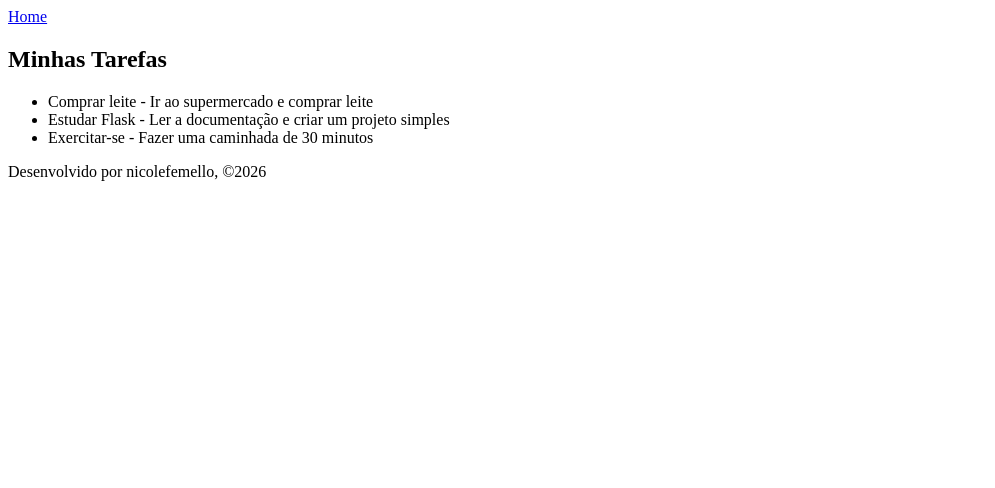
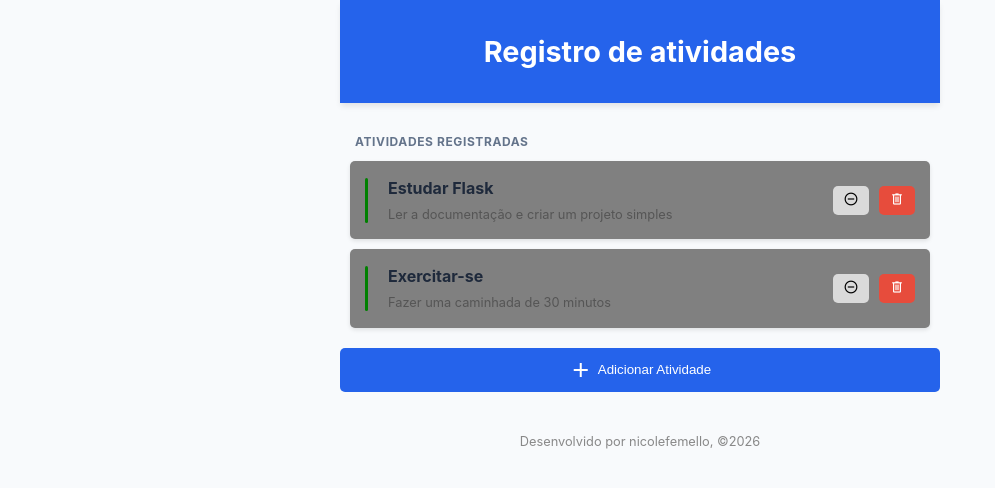
Before and after one commit to nicolefemello/flask, a Flask app: page / in a window 1280 px wide. Shown: the top 488 px of the page, without its empty margins (0-995 px from the left). Run offline with Flask 3, Linux system fonts and the light colour scheme.

Commit message:
feat: implement task management features with add, complete, and delete functionality

```diff
--- a/to do list/app.py
+++ b/to do list/app.py
@@ -1,16 +1,31 @@
-from flask import Flask, render_template
+from flask import Flask, render_template, request, redirect, url_for
+from scripts import tasks, add_task, update_task_status, delete_task
 
 app = Flask(__name__)
-
-tasks = [
-    {"id": 1, "title": "Comprar leite", "description": "Ir ao supermercado e comprar leite", "status": "Pendente"},
-    {"id": 2, "title": "Estudar Flask", "description": "Ler a documentação e criar um projeto simples", "status": "Em andamento"},
-    {"id": 3, "title": "Exercitar-se", "description": "Fazer uma caminhada de 30 minutos", "status": "Concluído"}
-]
 
 @app.route('/')
 def home():
     return render_template('index.html', tasks=tasks)
 
+@app.route('/add_task', methods=['GET', 'POST'])
+def add_task_page():
+    if request.method == 'POST':
+        title = request.form['title']
+        description = request.form['description']
+        add_task(title, description)
+        return redirect(url_for('home'))
+
+    return render_template('add_task.html')
+
+@app.route('/complete/<int:task_id>')
+def complete_task(task_id):
+    update_task_status(task_id)
+    return redirect(url_for('home'))
+
+@app.route('/delete/<int:task_id>')
+def delete_one_task(task_id):
+    delete_task(task_id)
+    return redirect(url_for('home'))
+
 if __name__ == '__main__':
     app.run(debug=True)
--- /dev/null
+++ b/to do list/scripts.py
@@ -0,0 +1,20 @@
+tasks = [
+    {"id": 1, "title": "Comprar leite", "description": "Ir ao supermercado e comprar leite", "status": "Pendente"},
+    {"id": 2, "title": "Estudar Flask", "description": "Ler a documentação e criar um projeto simples", "status": "Em andamento"},
+    {"id": 3, "title": "Exercitar-se", "description": "Fazer uma caminhada de 30 minutos", "status": "Concluído"}
+]
+
+def add_task(title, description):
+    new_id = max(task['id'] for task in tasks) + 1 if tasks else 1
+    tasks.append({"id": new_id, "title": title, "description": description, "status": "Pendente"})
+
+def update_task_status(task_id):
+    for task in tasks:
+        if task['id'] == task_id:
+            task['status'] = 'Concluído' if task['status'] == 'Pendente' else 'Pendente'
+            return True
+    return False
+
+def delete_task(task_id):
+    global tasks
+    tasks[:] = [task for task in tasks if task['id'] != task_id]
--- /dev/null
+++ b/to do list/static/reset.css
@@ -0,0 +1,128 @@
+/* http://meyerweb.com/eric/tools/css/reset/
+   v2.0 | 20110126
+   License: none (public domain)
+*/
+
+html,
+body,
+div,
+span,
+applet,
+object,
+iframe,
+h1,
+h2,
+h3,
+h4,
+h5,
+h6,
+p,
+blockquote,
+pre,
+a,
+abbr,
+acronym,
+address,
+big,
+cite,
+code,
+del,
+dfn,
+em,
+img,
+ins,
+kbd,
+q,
+s,
+samp,
+small,
+strike,
+strong,
+sub,
+sup,
+tt,
+var,
+b,
+u,
+i,
+center,
+dl,
+dt,
+dd,
+ol,
+ul,
+li,
+fieldset,
+form,
+label,
+legend,
+table,
+caption,
+tbody,
+tfoot,
+thead,
+tr,
+th,
+td,
+article,
+aside,
+canvas,
+details,
+embed,
+figure,
+figcaption,
+footer,
+header,
+hgroup,
+menu,
+nav,
+output,
+ruby,
+section,
+summary,
+time,
+mark,
+audio,
+video {
+  margin: 0;
+  padding: 0;
+  border: 0;
+  font-size: 100%;
+  vertical-align: baseline;
+}
+/* HTML5 display-role reset for older browsers */
+article,
+aside,
+details,
+figcaption,
+figure,
+footer,
+header,
+hgroup,
+menu,
+nav,
+section {
+  display: block;
+}
+body {
+  line-height: 1;
+}
+ol,
+ul {
+  list-style: none;
+}
+blockquote,
+q {
+  quotes: none;
+}
+blockquote:before,
+blockquote:after,
+q:before,
+q:after {
+  content: "";
+  content: none;
+}
+table {
+  border-collapse: collapse;
+  border-spacing: 0;
+}
--- /dev/null
+++ b/to do list/static/style.css
@@ -0,0 +1,153 @@
+@import url(./reset.css);
+
+/* geral */
+
+body {
+  font-family:
+    "Inter",
+    -apple-system,
+    BlinkMacSystemFont,
+    sans-serif;
+  max-width: 600px;
+  margin: 0 auto;
+  background: #f8fafc;
+  color: #1e293b;
+  line-height: 1.5;
+}
+
+h1 {
+  background-color: #2563eb;
+  color: white;
+  padding: 30px 20px;
+  font-size: 1.8em;
+  font-weight: 700;
+  text-align: center;
+  box-shadow: 0 4px 6px -1px rgba(0, 0, 0, 0.1);
+}
+
+.subtitle {
+  margin: 30px 15px 10px;
+  font-size: 0.75em;
+  letter-spacing: 0.05em;
+  font-weight: 700;
+  color: #64748b;
+}
+
+footer {
+  text-align: center;
+  padding: 20px;
+  color: #888;
+  font-size: 0.8em;
+}
+
+/* home */
+
+ul {
+  list-style-type: none;
+  padding: 0 10px;
+
+  li {
+    display: flex;
+    align-items: center;
+    gap: 20px;
+    background: white;
+    margin: 10px 0;
+    padding: 15px;
+    border-radius: 5px;
+    transition:
+      transform 0.2s,
+      box-shadow 0.2s;
+    box-shadow: 0 2px 4px rgba(0, 0, 0, 0.1);
+
+    .status {
+      width: 3px;
+      height: 45px;
+      border-radius: 10px;
+    }
+
+    .task-title {
+      font-weight: bold;
+      margin: 0;
+    }
+
+    .task-description {
+      margin: 5px 0 0;
+      color: #555;
+      font-size: 0.8em;
+    }
+
+    .actions {
+      display: flex;
+      gap: 10px;
+      margin-left: auto;
+
+      .change-status {
+        padding: 5px 10px;
+        border: none;
+        border-radius: 5px;
+        cursor: pointer;
+        transition: all 0.2s;
+
+        span {
+          font-size: 1.2em;
+        }
+      }
+
+      .change-status:hover {
+        filter: brightness(0.9);
+        transform: scale(1.05);
+      }
+    }
+
+    li:hover {
+      transform: translateY(-2px);
+      box-shadow: 0 10px 15px -3px rgba(0, 0, 0, 0.1);
+    }
+  }
+}
+
+.add-btn {
+  display: flex;
+  width: 100%;
+  justify-content: center;
+  align-items: center;
+  gap: 5px;
+  margin: 20px auto;
+  padding: 10px 20px;
+  background-color: #2563eb;
+  color: white;
+  border: none;
+  border-radius: 5px;
+  cursor: pointer;
+}
+
+/* add_task */
+
+form {
+  padding: 20px 20px 10px 20px;
+
+  label {
+    font-weight: bold;
+  }
+
+  input,
+  textarea {
+    width: 95%;
+    padding: 10px;
+    margin-bottom: 15px;
+    border: 1px solid #ccc;
+    border-radius: 5px;
+    outline: none;
+  }
+
+  .btn-submit {
+    display: block;
+    margin: 0 auto;
+    padding: 10px 20px;
+    background-color: #2563eb;
+    color: white;
+    border: none;
+    border-radius: 5px;
+    cursor: pointer;
+  }
+}
--- a/to do list/templates/index.html
+++ b/to do list/templates/index.html
@@ -4,21 +4,60 @@
     <meta charset="UTF-8" />
     <meta name="viewport" content="width=device-width, initial-scale=1.0" />
     <title>To do list</title>
+    <link
+      rel="stylesheet"
+      href="{{ url_for('static', filename='style.css') }}"
+    />
+    <link
+      rel="stylesheet"
+      href="https://fonts.googleapis.com/css2?family=Material+Symbols+Outlined"
+    />
   </head>
   <body>
     <header>
-      <nav>
-        <a href="/">Home</a>
-      </nav>
+      <h1>Registro de atividades</h1>
     </header>
 
     <main>
-      <h2>Minhas Tarefas</h2>
+      <p class="subtitle">ATIVIDADES REGISTRADAS</p>
       <ul>
-        {% for task in tasks %}
-        <li>{{ task.title }} - {{ task.description }}</li>
+        {% for task in tasks | sort(attribute='status', reverse=True) %} {% set
+        cor_status = 'red' if task.status == 'Pendente' else 'green' %} {% set
+        fundo_item = 'white' if task.status == 'Pendente' else 'gray' %}
+
+        <li style="background-color: {{ fundo_item }}">
+          <div class="status" style="background-color: {{ cor_status }}"></div>
+          <div>
+            <p class="task-title">{{ task.title }}</p>
+            <p class="task-description">{{ task.description }}</p>
+          </div>
+          <div class="actions">
+            <a href="{{ url_for('complete_task', task_id=task.id) }}">
+              <button
+                class="change-status"
+                style="background-color: #dadada; cursor: pointer"
+              >
+                <span class="material-symbols-outlined">
+                  {{ 'check_circle' if task.status == 'Pendente' else
+                  'do_not_disturb_on' }}
+                </span>
+              </button>
+            </a>
+            <a href="{{ url_for('delete_one_task', task_id=task.id) }}">
+              <button
+                class="change-status"
+                style="background-color: #e74c3c; color: white; cursor: pointer"
+              >
+                <span class="material-symbols-outlined"> delete </span>
+              </button>
+            </a>
+          </div>
+        </li>
         {% endfor %}
       </ul>
+      <button class="add-btn" onclick="location.href = '/add_task'">
+        <span class="material-symbols-outlined"> add </span> Adicionar Atividade
+      </button>
     </main>
 
     <footer>
```
Also changed, not shown: to do list/templates/add_task.html (added, +32 -0 lines), to do list/static/styles.css (deleted).
